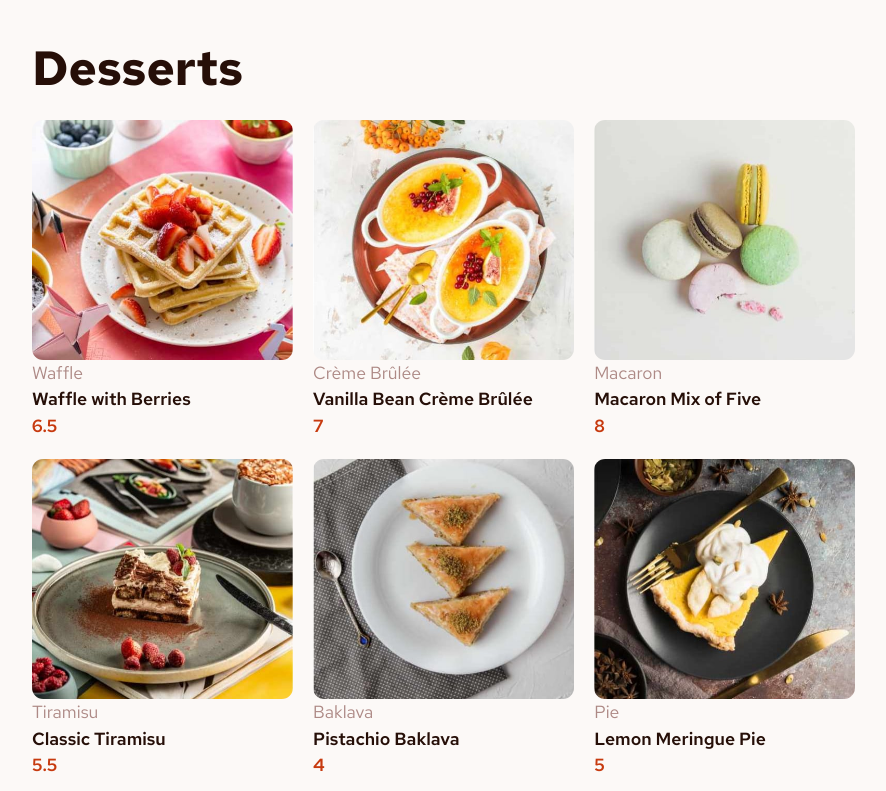
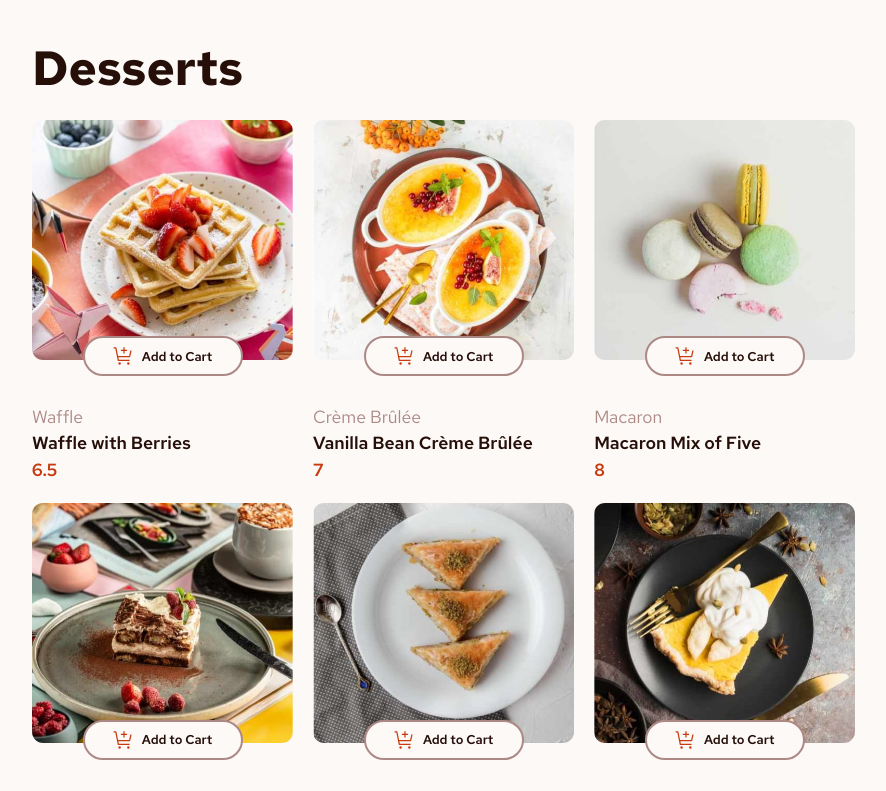
Before and after one commit to dareyOG/productList_with_cart, a React (Vite) app: page / in a window 1280 px wide. Shown: the top 791 px of the page, without its empty margins (0-886 px from the left). Built offline with nearby package versions, Linux system fonts and the light colour scheme.

Commit message:
Add_To_Cart btn (initial)

```diff
--- /dev/null
+++ b/src/components/AddToCart.jsx
@@ -0,0 +1,23 @@
+function AddToCart({ dispatch, dessert }) {
+  // cartedItem
+  const cartedDessert = {
+    name: dessert.name,
+    thumbnail: dessert.image.thumbnail,
+    unitPrice: dessert.price,
+    quantity: 1,
+  };
+
+  return (
+    <button
+      onClick={() => {
+        dispatch({ type: 'add_dessert', payload: cartedDessert });
+      }}
+      className="cartBtn mx-auto justify-center border-rose-400 bg-rose-50 text-product font-bold hover:border-red hover:text-red"
+    >
+      <img src="/images/icon-add-to-cart.svg" />
+      Add to Cart
+    </button>
+  );
+}
+
+export default AddToCart;
--- a/src/components/DessertItem.jsx
+++ b/src/components/DessertItem.jsx
@@ -1,3 +1,4 @@
+import AddToCart from './AddToCart';
 function DessertItem({ dessert, cartList, dispatch }) {
   return (
     <li className="relative flex list-none flex-col">
@@ -12,6 +13,7 @@ function DessertItem({ dessert, cartList, dispatch }) {
           desktops:h-[15rem] tablets:object-cover object-contain tablets:h-[13rem] w-full cursor-pointer rounded-[0.7rem] border-transparent"
         />
       </picture>
+      <AddToCart dessert={dessert} dispatch={dispatch} />
 
       <div role="main" className="font-semibold flex w-fit flex-col text-[1.1rem]">
         <h2 className="font-normal text-rose-400">{dessert.category}</h2>
```
